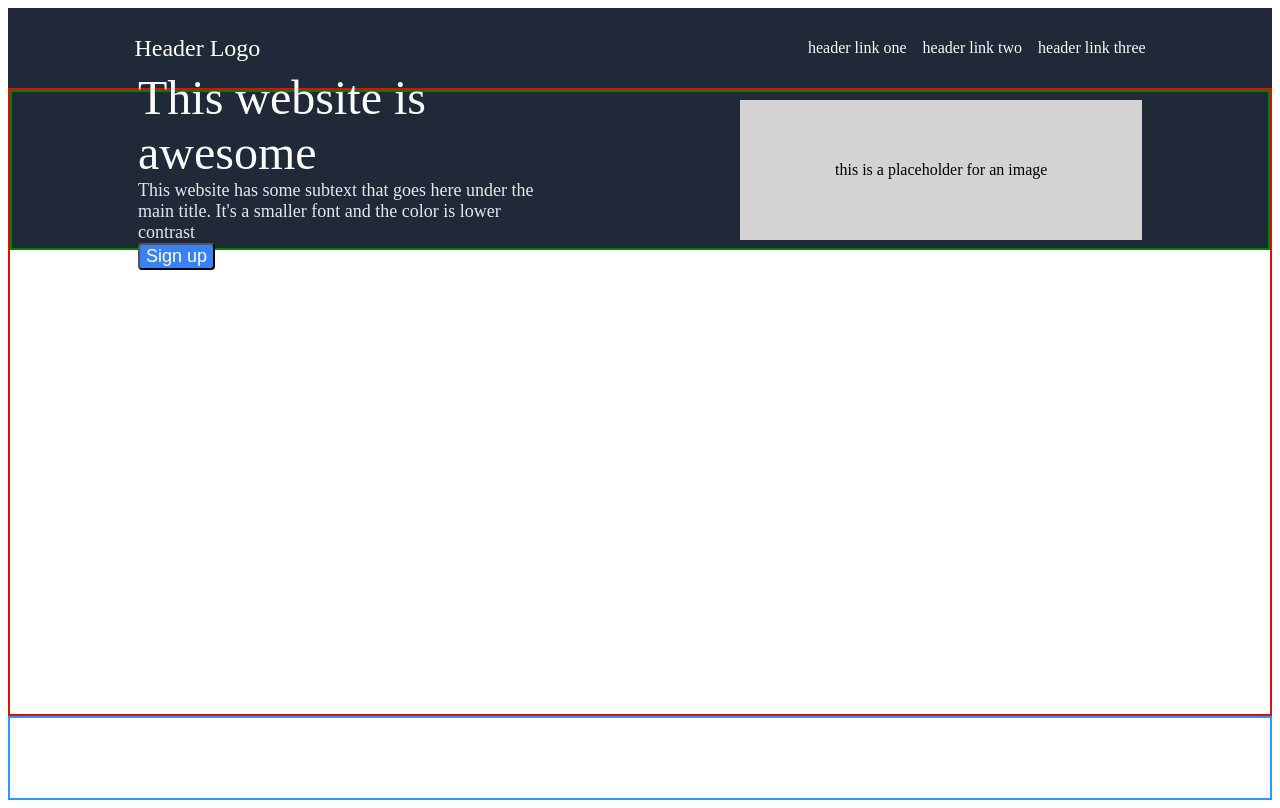
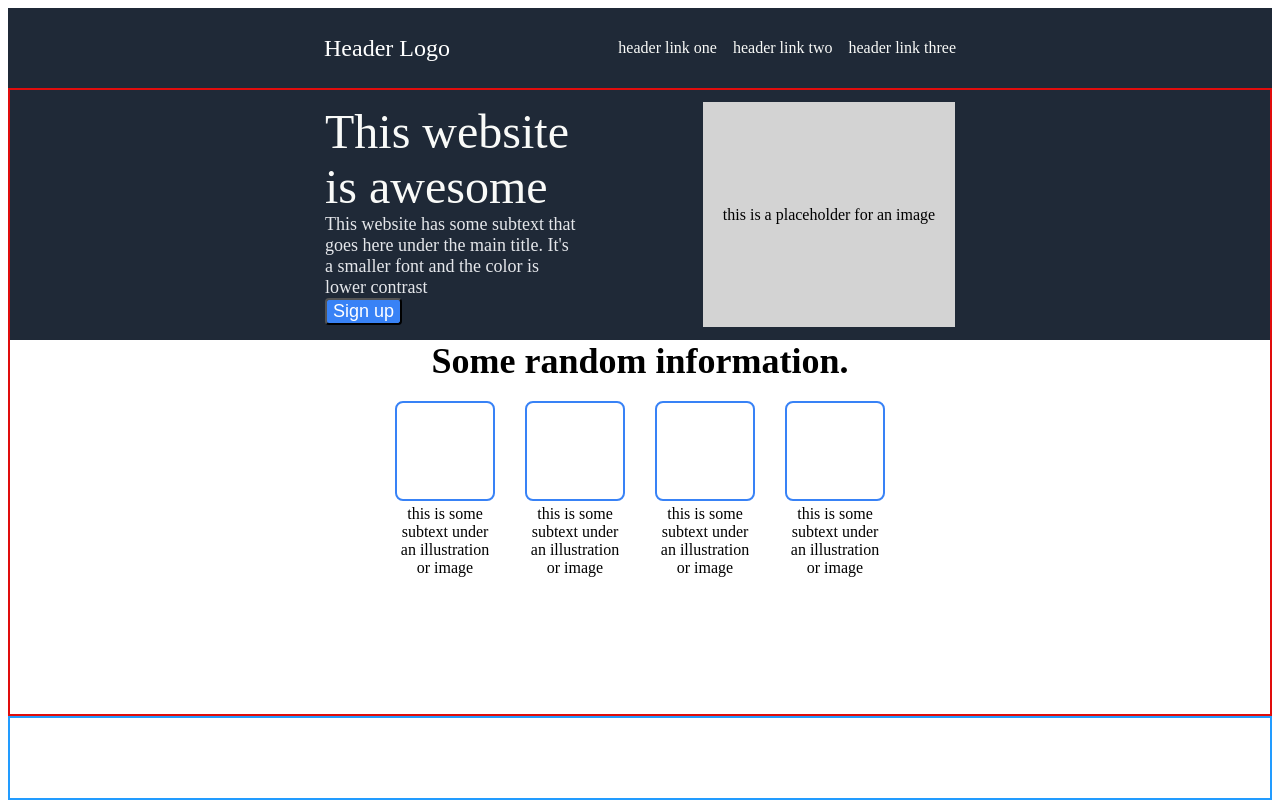
Before and after one commit to Lumajor3/Landing-Page, a plain HTML site: page index.html in a window 1280 px wide. Drawn offline with Linux system fonts and the light colour scheme.

Commit message:
Add second subsection of Landing Page

```diff
--- a/index.html
+++ b/index.html
@@ -39,6 +39,29 @@
                 </div>
             </div>
         </div>
+        <div class="body-section-2">
+            <div class="section-2-header">
+                Some random information.
+            </div>
+            <div class="section-2-content">
+                <div class="section-2-subsection">
+                    <div class="section-2-box"></div>
+                    <div class="box-subtext">this is some subtext under an illustration or image</div>
+                </div>
+                <div class="section-2-subsection">
+                    <div class="section-2-box"></div>
+                    <div class="box-subtext">this is some subtext under an illustration or image</div>
+                </div>
+                <div class="section-2-subsection">
+                    <div class="section-2-box"></div>
+                    <div class="box-subtext">this is some subtext under an illustration or image</div>
+                </div>
+                <div class="section-2-subsection">
+                    <div class="section-2-box"></div>
+                    <div class="box-subtext">this is some subtext under an illustration or image</div>
+                </div>
+            </div>
+        </div>
     </div>
     <div class="page-footer">
 
--- a/style.css
+++ b/style.css
@@ -7,13 +7,13 @@
 }
 
 .push-left {
-    padding-left: 10%;
+    padding-left: 25%;
     font-size: 24px;
 }
 
 .push-right {
     margin-left: auto;
-    padding-right: 10%;
+    padding-right: 25%;
     color: #F9FAF8;
 }
 
@@ -30,11 +30,10 @@
 .body-section-1 {
     display: flex;
     justify-content: space-between;
-    height: 25%;
+    height: 40%;
     background-color: #1F2937;
-    border: solid 2px green;
-    padding-left: 10%;
-    padding-right: 10%;
+    padding-left: 25%;
+    padding-right: 25%;
     align-items: center;
 }
 
@@ -68,6 +67,51 @@
     align-items: center;
 }
 
+.body-section-2 {
+    display: flex;
+    flex-direction: column;
+    height: 40%;
+    padding-left: 10%;
+    padding-right: 10%;
+}
+
+.body-section-2 .section-2-header {
+    text-align: center;
+}
+
+.section-2-header {
+    font-size: 36px;
+    font-weight: 800;
+    height: 20%;
+}
+
+.section-2-subsection {
+    display: flex;
+    flex-direction: column;
+    justify-content: center;
+    align-items: center;
+}
+
+.section-2-content {
+    display: flex;
+    height: 80%;
+    justify-content: center;
+}
+
+.section-2-box {
+    border: solid 2px #3882F6;
+    margin: 0px 15px 0px 15px;
+    border-radius: 8px;
+    height: 12vh;
+    width: 12vh;
+}
+
+.box-subtext {
+    width: 12vh;
+    margin-top: 4px;
+    text-align: center;
+}
+
 .page-footer {
     border: solid 2px rgb(34, 156, 255);
     height: 10vh;
```
